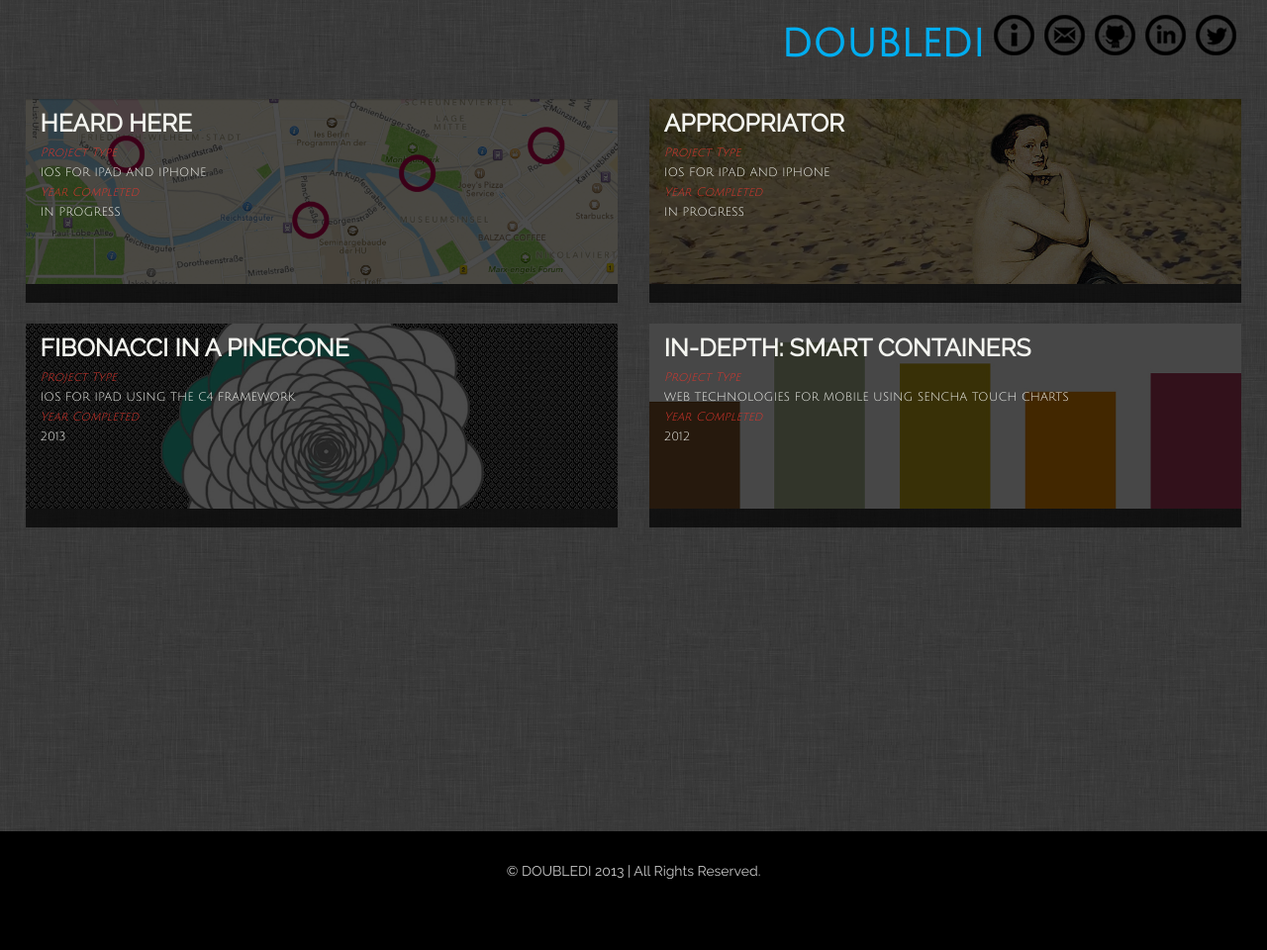
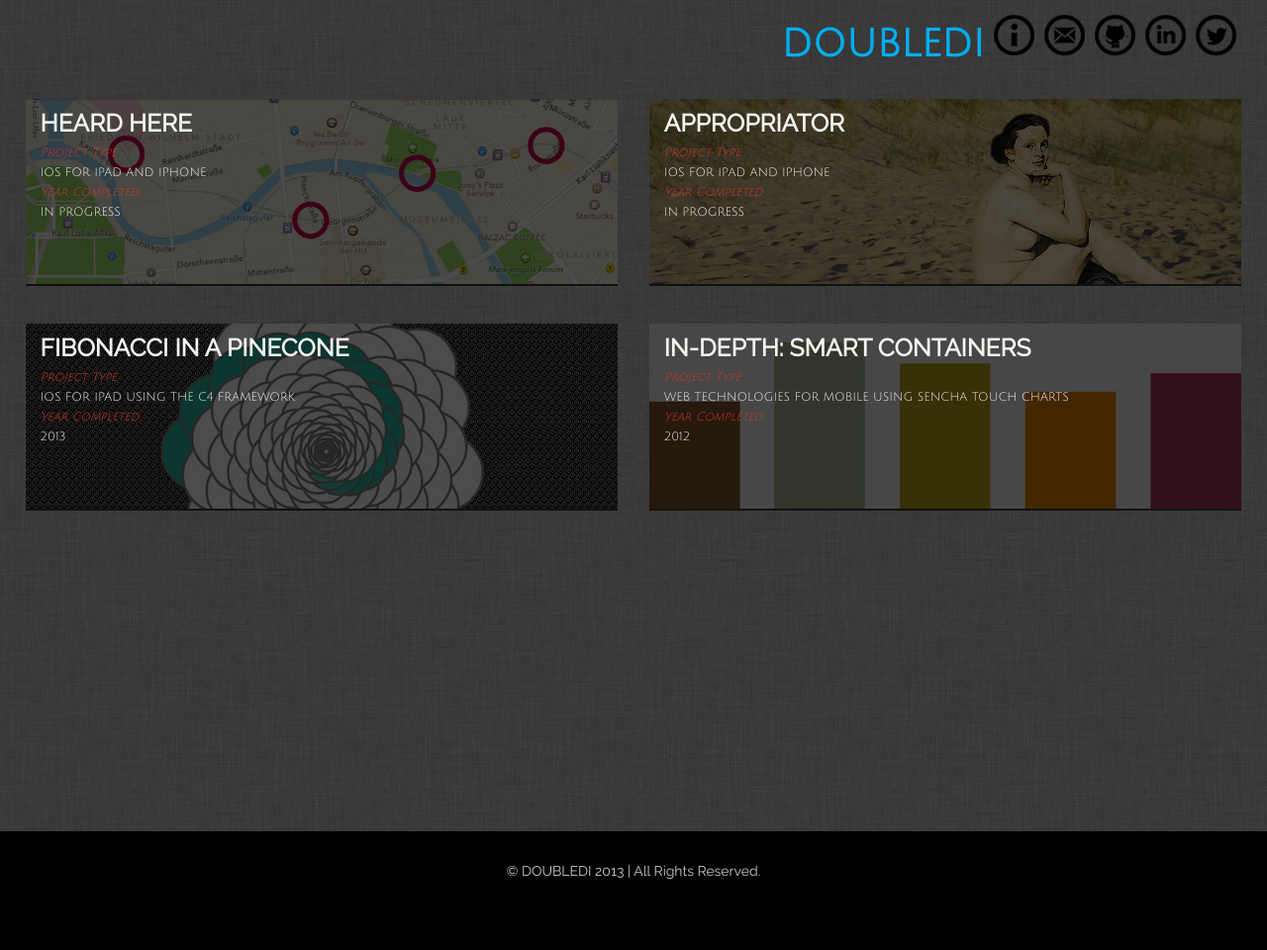
Before and after one commit to diannamertz/doubledi.github.com, a Jekyll site: the page built from index.html, in a window 1280 px wide. Shown: the whole page at 99% size. Built offline with Jekyll 4.4.1, drawn with Linux system fonts in a browser that asks for light colours.

Commit message:
working on new index

```diff
--- a/css/style.css
+++ b/css/style.css
@@ -50,7 +50,7 @@ ul.entries li .overlaydark {
   top: 0;
   left: 0;
   width: 100%;
-  height: 110%;
+  height: 101%;
   cursor: pointer;
   margin: 0;
   color: #F4F5F0;
```
